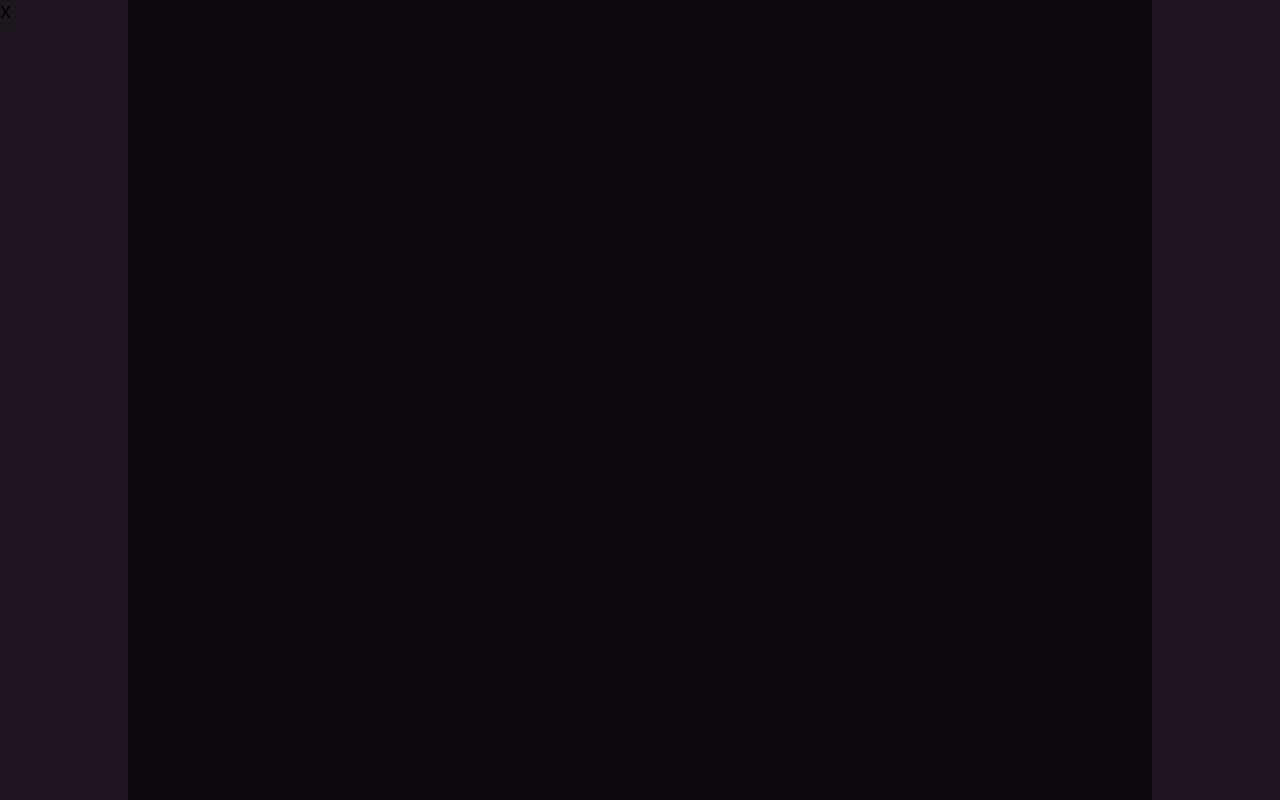
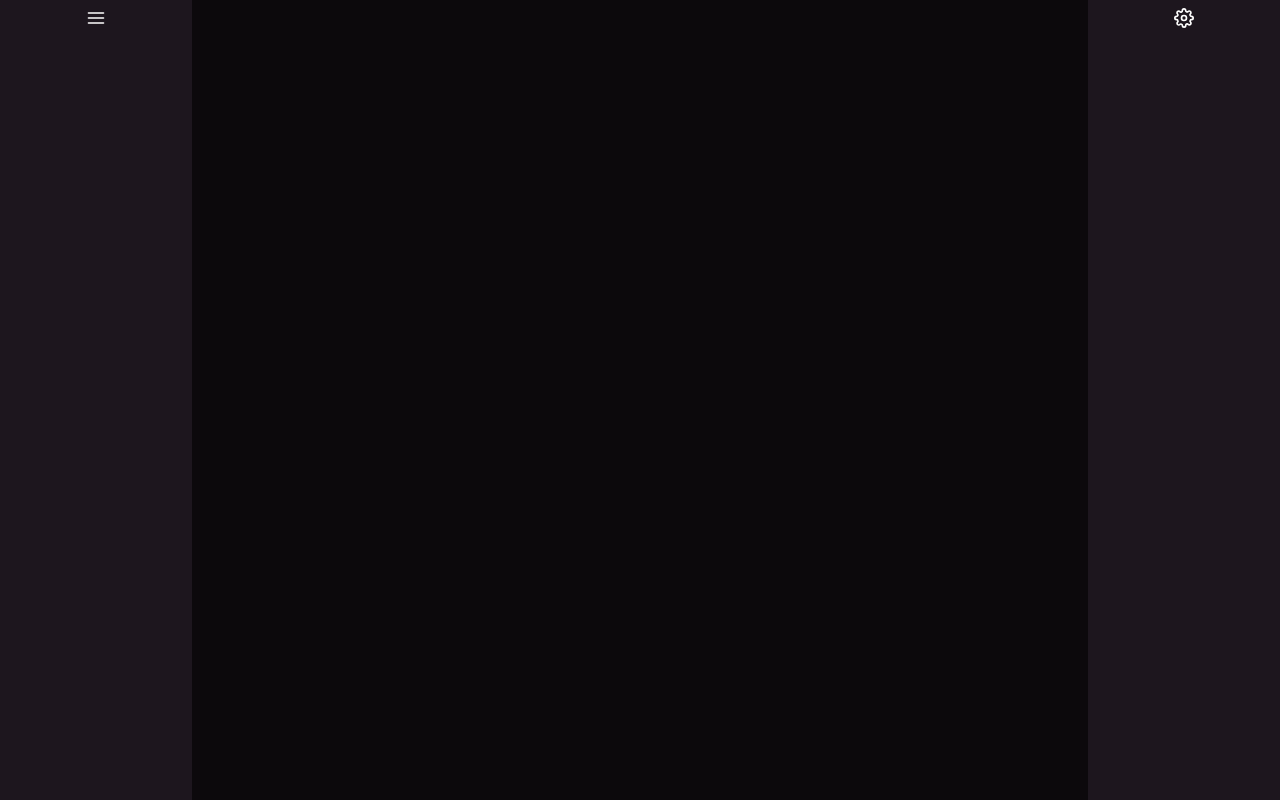
Before and after one commit to ky381011/miniDashboard, a React (Vite) app in the folder app/: page / in a window 1280 px wide. Built offline with nearby package versions, Linux system fonts and the light colour scheme.

Commit message:
feat: enhance layout components by adding toggle functionality to Sidebar and Configs

```diff
--- a/app/src/components/layout/Configs.tsx
+++ b/app/src/components/layout/Configs.tsx
@@ -1,7 +1,28 @@
-export function Configs() {
+interface ConfigsProps {
+  isOpen: boolean;
+  onToggle: () => void;
+}
+
+export function Configs({ isOpen, onToggle }: ConfigsProps) {
   return (
-    <div className='bg-mauve-900 min-w-1/10 min-h-screen'>
-
+    <div
+      className={`bg-mauve-900 flex-shrink-0 min-h-screen overflow-hidden transition-[width] duration-300 ${
+        isOpen ? 'w-48' : 'w-10'
+      }`}
+    >
+      <div className='flex flex-col'>
+        <button
+          onClick={onToggle}
+          className='p-2 text-white hover:opacity-70 flex justify-center'
+          aria-label='Toggle configs'
+        >
+          <svg xmlns='http://www.w3.org/2000/svg' width='20' height='20' viewBox='0 0 24 24' fill='none' stroke='currentColor' strokeWidth='2' strokeLinecap='round' strokeLinejoin='round'>
+            <circle cx='12' cy='12' r='3'/>
+            <path d='M19.4 15a1.65 1.65 0 0 0 .33 1.82l.06.06a2 2 0 0 1 0 2.83 2 2 0 0 1-2.83 0l-.06-.06a1.65 1.65 0 0 0-1.82-.33 1.65 1.65 0 0 0-1 1.51V21a2 2 0 0 1-2 2 2 2 0 0 1-2-2v-.09A1.65 1.65 0 0 0 9 19.4a1.65 1.65 0 0 0-1.82.33l-.06.06a2 2 0 0 1-2.83 0 2 2 0 0 1 0-2.83l.06-.06A1.65 1.65 0 0 0 4.68 15a1.65 1.65 0 0 0-1.51-1H3a2 2 0 0 1-2-2 2 2 0 0 1 2-2h.09A1.65 1.65 0 0 0 4.6 9a1.65 1.65 0 0 0-.33-1.82l-.06-.06a2 2 0 0 1 0-2.83 2 2 0 0 1 2.83 0l.06.06A1.65 1.65 0 0 0 9 4.68a1.65 1.65 0 0 0 1-1.51V3a2 2 0 0 1 2-2 2 2 0 0 1 2 2v.09a1.65 1.65 0 0 0 1 1.51 1.65 1.65 0 0 0 1.82-.33l.06-.06a2 2 0 0 1 2.83 0 2 2 0 0 1 0 2.83l-.06.06A1.65 1.65 0 0 0 19.4 9a1.65 1.65 0 0 0 1.51 1H21a2 2 0 0 1 2 2 2 2 0 0 1-2 2h-.09a1.65 1.65 0 0 0-1.51 1z'/>
+          </svg>
+        </button>
+        {/* Configs content goes here */}
+      </div>
     </div>
   )
 }
--- a/app/src/components/layout/Dashboard.tsx
+++ b/app/src/components/layout/Dashboard.tsx
@@ -1,13 +1,17 @@
+import { useState } from "react";
 import { Configs } from "./Configs";
 import { Main } from "./Main";
 import { Sidebar } from "./Sidebar";
 
 export function Dashboard() {
+  const [sidebarOpen, setSidebarOpen] = useState(true);
+  const [configsOpen, setConfigsOpen] = useState(true);
+
   return (
     <div className='bg-mauve-950 min-h-screen min-w-full flex'>
-      <Sidebar />
+      <Sidebar isOpen={sidebarOpen} onToggle={() => setSidebarOpen(o => !o)} />
       <Main />
-      <Configs />
+      <Configs isOpen={configsOpen} onToggle={() => setConfigsOpen(o => !o)} />
     </div>
   )
 }
--- a/app/src/components/layout/Main.tsx
+++ b/app/src/components/layout/Main.tsx
@@ -1,6 +1,6 @@
 export function Main() {
   return (
-    <div className='bg-mauve-950 min-w-4/5 min-h-screen'>
+    <div className='bg-mauve-950 flex-1 min-h-screen'>
       {/* Sidebar content goes here */}
     </div>
   )
--- a/app/src/components/layout/Sidebar.tsx
+++ b/app/src/components/layout/Sidebar.tsx
@@ -1,8 +1,29 @@
-export function Sidebar() {
+interface SidebarProps {
+  isOpen: boolean;
+  onToggle: () => void;
+}
+
+export function Sidebar({ isOpen, onToggle }: SidebarProps) {
   return (
-    <div className='bg-mauve-900 min-w-1/10 min-h-screen'>
-      {/* Sidebar content goes here */}
-      <p>X</p>
+    <div
+      className={`bg-mauve-900 flex-shrink-0 min-h-screen overflow-hidden transition-[width] duration-300 ${
+        isOpen ? 'w-48' : 'w-10'
+      }`}
+    >
+      <div className='flex flex-col'>
+        <button
+          onClick={onToggle}
+          className='p-2 text-white hover:opacity-70 flex justify-center'
+          aria-label='Toggle sidebar'
+        >
+          <svg xmlns='http://www.w3.org/2000/svg' width='20' height='20' viewBox='0 0 24 24' fill='none' stroke='currentColor' strokeWidth='2' strokeLinecap='round' strokeLinejoin='round'>
+            <line x1='3' y1='6' x2='21' y2='6'/>
+            <line x1='3' y1='12' x2='21' y2='12'/>
+            <line x1='3' y1='18' x2='21' y2='18'/>
+          </svg>
+        </button>
+        {/* Sidebar content goes here */}
+      </div>
     </div>
   )
 }
```
